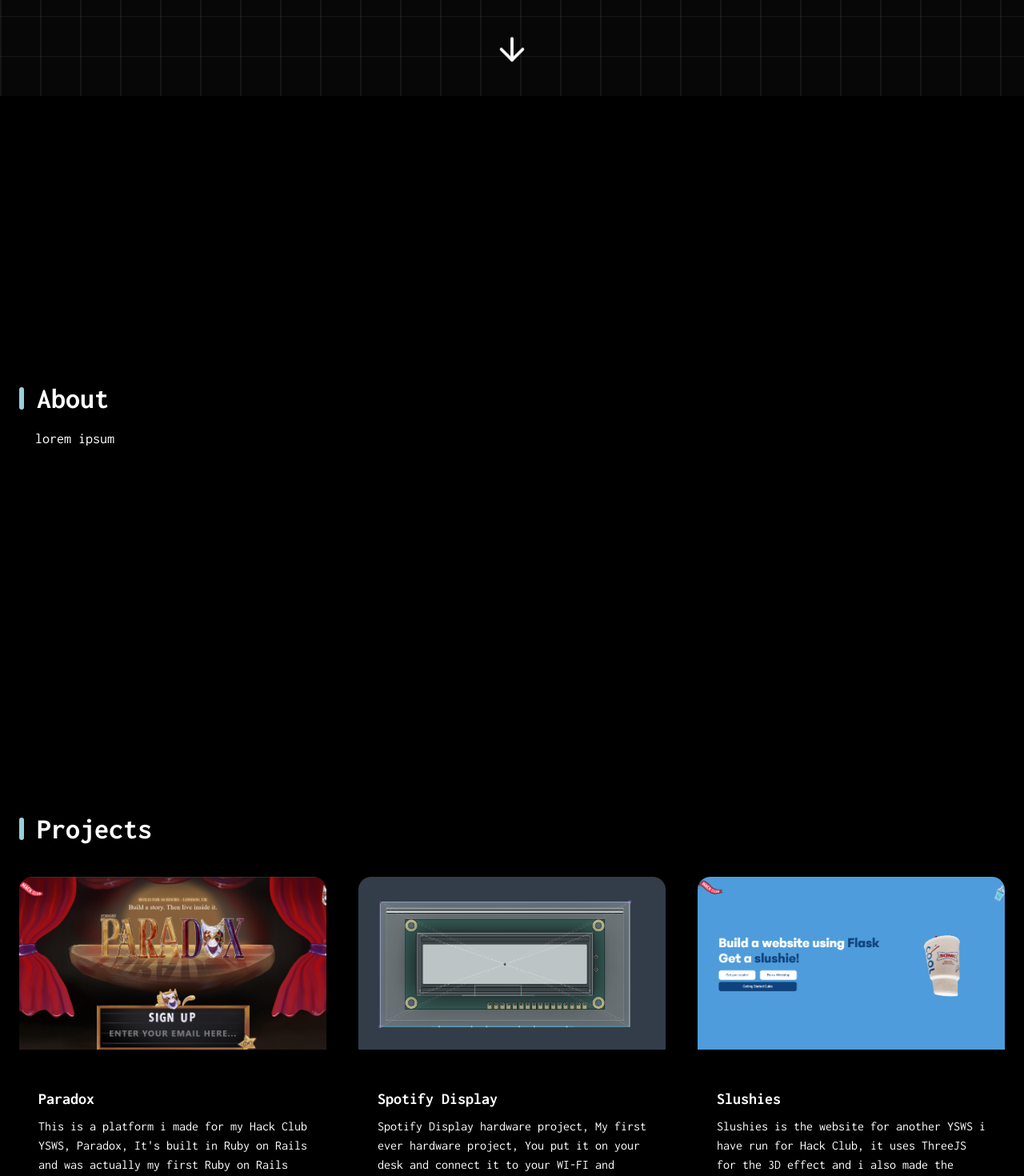
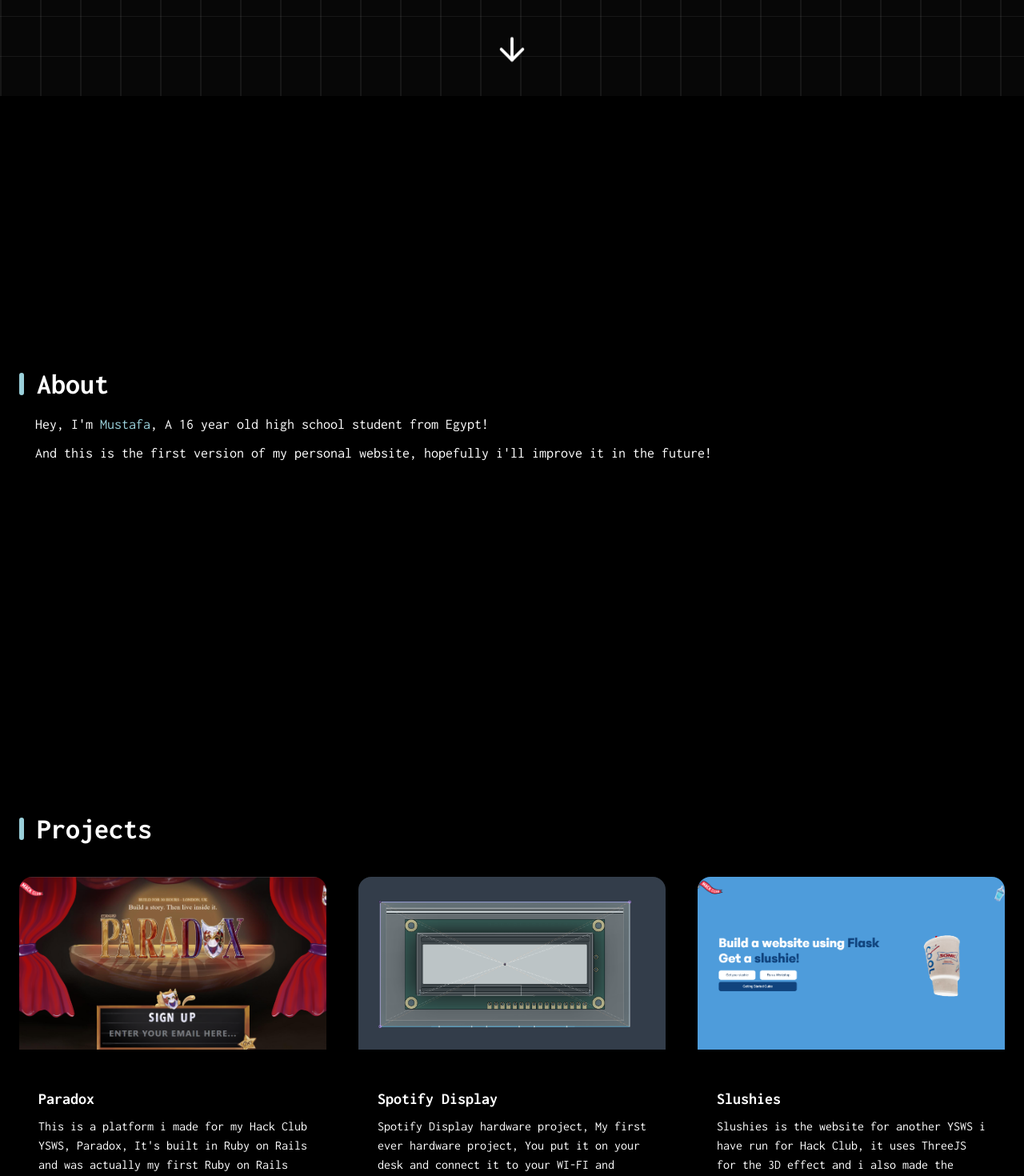
Before and after one commit to MustafaBioss/personal-website, a React (Vite) app in the folder client/: page /#home in a window 1280 px wide. Shown: the part 680-2150 px from the top of the page at 80% size. Built offline with nearby package versions, Linux system fonts and the light colour scheme; no server answers.

Commit message:
add about me text

```diff
--- a/client/src/components/Navbar.jsx
+++ b/client/src/components/Navbar.jsx
@@ -30,15 +30,11 @@
 
     useEffect(() => {
         const sections = document.querySelectorAll('section');
-        // console.log(Icons);
 
         if (location.pathname.startsWith("/blog")) {
             setActive("blog");
             return;
         }
-
-        // console.log(typeof Icons.ArrowUpRight);
-        // console.log(Icons.ArrowUpRight);
 
         const observer = new IntersectionObserver(
             (entries) => {
--- a/client/src/pages/Home.jsx
+++ b/client/src/pages/Home.jsx
@@ -1,4 +1,4 @@
-import { useState ,useEffect } from 'react';
+import { useState ,useEffect, useRef } from 'react';
 import { ReactLenis, useLenis } from 'lenis/react';
 import 'lenis/dist/lenis.css';
 import '../App.css';
@@ -97,17 +97,20 @@
                         />
                     </div>
                     <h1 className="text-white text-[clamp(1.5rem,2vw,2rem)] text-center pt-6" style={animate(1)}>Hey, I'm <span className="text-[#9AD0DA]">Mustafa</span>!</h1>
-                    {/*<p className="text-white text-2xl md:w-[60%] w-[75%] xl:w-[35%] pt-6 text-center" style={animate(2)}>I'm a 16 year old from Giza, Egypt, who has taken an interest in programming from such a young age!</p>*/}
                     <div className="text-white flex flex-col items-center w-full pt-2 text-[clamp(1rem,2vw,1.35rem)]" style={animate(2)}>
                         {loading ? (
                             loadingText
                         ) : data?.isPlaying ? (
                             <div className="flex items-center flex-col">
-                                {/*<h1 className="text-xl mb-2">Currently Playing On <span className="text-green-600">Spotify</span>:</h1>*/}
-                                {/*<img src={data?.album_image} alt={data?.song} className="h-36 md:h-48 rounded-3xl pb-2 md:pb-4" />*/}
                                 <div className="flex items-center flex-row w-full">
-                                    <a href={data?.song_uri} target="_blank" className="transition-all duration-300 ease-in-out hover:opacity-70 truncate max-w-full">{data?.song}</a>
-                                    <h1 className="mx-2"> - </h1>
+                                    <a
+                                        href={data?.song_uri}
+                                        target="_blank"
+                                        className="transition-all duration-300 ease-in-out hover:opacity-70 truncate max-w-full"
+                                    >
+                                        {data?.song}
+                                    </a>
+                                    <span className="mx-2"> - </span>
                                     <p className="truncate max-w-full">
                                         {data.artists.map((artist, index) => (
                                             <span key={artist.id}>
@@ -145,22 +148,23 @@
                         size={46}
                         onClick={() => scroll(2)}
                         className={`transition-all duration-300 ease-in-out absolute animate-bounce bottom-6
-                            ${window.scrollY >= 5 ? "opacity-0" : "opacity-100 hover:opacity-70 cursor-pointer"}
+                            ${window.scrollY >= 5 ? "opacity-0 pointer-events-none" : "opacity-100 hover:opacity-70 cursor-pointer"}
                         `
                     }/>
                 </section>
 
-                <section id="about" className="section2 flex min-h-screen items-center justify-center py-24 flex-col">
+                <section id="about" style={animate(5)} className="section2 flex min-h-screen items-center justify-center py-24 flex-col">
                     <div className="container mx-auto px-6">
                         <div className="flex flex-row items-center">
                             <div className="h-7 w-1.5 rounded-full bg-[#9AD0DA]"></div>
                             <strong className="mx-4 text-white text-4xl">About</strong>
                         </div>
-                        <p className="text-white text-lg mt-4 ml-5">lorem ipsum</p>
+                        <p className="text-white text-lg mt-4 ml-5">Hey, I'm <span className="text-[#9AD0DA]">Mustafa</span>, A 16 year old high school student from Egypt!</p>
+                        <p className="text-white text-lg mt-2 ml-5">And this is the first version of my personal website, hopefully i'll improve it in the future!</p>
                     </div>
                 </section>
 
-                <section id="projects" className="section3 min-h-[93vh] py-24">
+                <section id="projects" style={animate(6)} className="section3 min-h-[93vh] py-24">
                     <div className="container mx-auto px-6">
                         <div className="flex flex-row md:items-center ">
                             <div className="h-7 w-1.5 rounded-full bg-[#9AD0DA]"></div>
@@ -178,26 +182,6 @@
                 <footer className="items-center flex justify-center">
                     <h1 className="mb-5 text-white opacity-50">&copy; 2026 Mustafa Hany</h1>
                 </footer>
-
-                {/*<div className="sticky w-full items-center flex bottom-10 justify-center">*/}
-                {/*    <div className="text-white flex flex-col items-center w-full">*/}
-                {/*        {loading ? (*/}
-                {/*            loadingText*/}
-                {/*        ) : data?.isPlaying ? (*/}
-                {/*            <div className="flex items-center flex-col">*/}
-                {/*                /!*<h1 className="text-xl mb-2">Currently Playing On <span className="text-green-600">Spotify</span>:</h1>*!/*/}
-                {/*                <img src={data?.album_image} alt={data?.song} className="h-36 md:h-48 rounded-3xl pb-2 md:pb-4" />*/}
-                {/*                <div className="flex items-center flex-row text-[clamp(1rem,2vw,1.5rem)] m-2 w-full">*/}
-                {/*                    <a href={data?.song_uri} target="_blank" className="truncate max-w-full">{data?.song}</a>*/}
-                {/*                    <h1 className="m-2"> - </h1>*/}
-                {/*                    <a href={data?.artist_uri} target="_blank" className="truncate max-w-full">{data?.artist}</a>*/}
-                {/*                </div>*/}
-                {/*            </div>*/}
-                {/*        ) : (*/}
-                {/*            "Nothing Is Playing"*/}
-                {/*        )}*/}
-                {/*    </div>*/}
-                {/*</div>*/}
         </>
     )
 }
```
Also changed, not shown: 1 other file (tests, documents, lock files or other folders).
